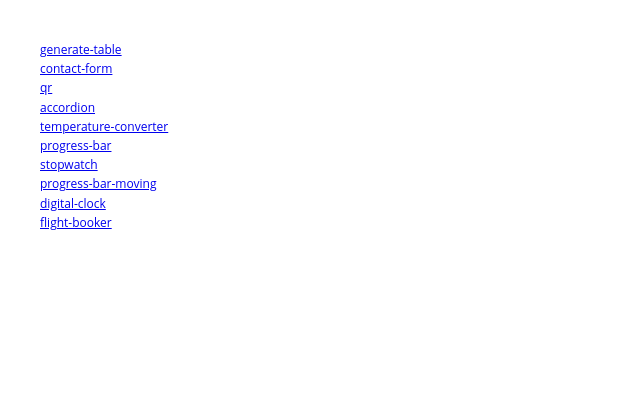
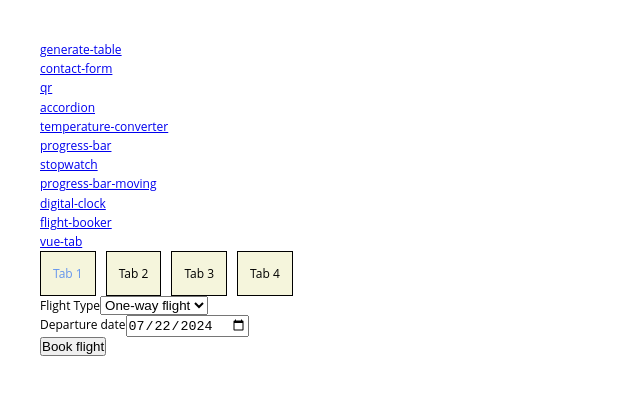
Before and after one commit to trungnd19/GFE-coding, a Vue app: page /vue-tab in a window 1280 px wide. Shown: the top 394 px of the page, without its empty margins (0-640 px from the left). Built offline with nearby package versions, Linux system fonts and the light colour scheme.

Commit message:
feat: implement Tabs

```diff
--- a/src/App.vue
+++ b/src/App.vue
@@ -13,7 +13,8 @@ const routes = [
   'stopwatch',
   'progress-bar-moving',
   'digital-clock',
-  'flight-booker'
+  'flight-booker',
+  'vue-tab'
 ]
 </script>
 
--- /dev/null
+++ b/src/components/vue-tab/Tab.vue
@@ -0,0 +1,24 @@
+<template>
+  <div class="tab-content" v-show="isShowingTab">
+    <slot></slot>
+  </div>
+</template>
+
+<script setup lang="ts">
+import { computed, inject, type Ref, ref } from 'vue'
+interface Props {
+  title: string
+}
+
+const props = withDefaults(defineProps<Props>(), {
+  title: 'Tab title'
+})
+
+const selectedTitle: Ref<string> = inject('selectedTitle', ref(''))
+
+const isShowingTab = computed(() => {
+  return selectedTitle.value === props.title
+})
+</script>
+
+<style scoped></style>
--- /dev/null
+++ b/src/components/vue-tab/TabPage.vue
@@ -0,0 +1,24 @@
+<template>
+  <div>
+    <TabsWrapper>
+        <Tab title="Tab 1"><FlightBooker/></Tab>
+        <Tab title="Tab 2">Hello from tab 2</Tab>
+        <Tab title="Tab 3">Hello from tab 3</Tab>
+        <Tab title="Tab 4"><AsyncComp/></Tab>
+    </TabsWrapper>
+  </div>
+</template>
+
+<script setup lang="ts">
+import FlightBooker from '../flightBooker/FlightBooker.vue';
+import Stopwatch from '../stopwatch/Stopwatch.vue';
+import TabsWrapper from './TabsWrapper.vue';
+import Tab from './Tab.vue';
+import { defineAsyncComponent } from 'vue';
+
+const AsyncComp = defineAsyncComponent(() =>
+  import('../stopwatch/Stopwatch.vue')
+)
+</script>
+
+<style scoped></style>
--- /dev/null
+++ b/src/components/vue-tab/TabsWrapper.vue
@@ -0,0 +1,61 @@
+<template>
+  <div class="tabs">
+    <ul class="tabs__header">
+      <li
+        v-for="title in tabTitles"
+        :key="title"
+        @click="selectTab(title)"
+        class="tabs__header--item"
+        :class="{'is-active': selectedTitle === title}"
+      >
+        {{ title }}
+      </li>
+    </ul>
+    <!-- <KeepAlive> -->
+    <slot> default content </slot>
+    <!-- </KeepAlive> -->
+  </div>
+</template>
+
+<script setup lang="ts">
+import { ref, useSlots, provide } from 'vue'
+// In Vue 3, useSlots() returns an object containing the slots, and each slot is a function that returns the VNodes when called.
+// If a slot is not provided, its corresponding function will be undefined.
+// console.log(slots) => {
+//  default: (...args) => {…}
+//  header: (...args) => {…}
+// }
+
+// Nếu gọi slots.default() => trả ra
+// slots.default() returns an array of VNode objects.
+// Each VNode object has properties that describe the virtual DOM node, such as children, props, key, etc.
+// These VNodes are the internal representation of the DOM elements and components that make up the slot content.
+const slots = useSlots()
+const tabTitles = ref<string[]>(
+  slots.default ? slots.default().map((item) => item.props?.title ?? 'No Title') : []
+)
+const selectedTitle = ref(tabTitles.value[0])
+provide('selectedTitle', selectedTitle)
+
+function selectTab(title: string) {
+  selectedTitle.value = title
+}
+</script>
+
+<style scoped>
+.tabs__header {
+  display: flex;
+  list-style: none;
+  gap: 10px;
+}
+
+.tabs__header--item {
+  padding: 12px;
+  background-color: beige;
+  border: 1px solid black;
+}
+
+.is-active {
+    color:cornflowerblue
+}
+</style>
--- a/src/router.ts
+++ b/src/router.ts
@@ -9,6 +9,7 @@ import Stopwatch from './components/stopwatch/Stopwatch.vue'
 import ProgressBars from './components/progressBars/ProgressBars.vue'
 import DigitalClock from './components/digitalClock/DigitalClock.vue'
 import FlightBooker from './components/flightBooker/FlightBooker.vue'
+import TabPage from './components/vue-tab/TabPage.vue'
 
 const routes = [
   { path: '/generate-table', component: GenerateTable, name: 'generate-table' },
@@ -25,6 +26,7 @@ const routes = [
   { path: '/progress-bar-moving', component: ProgressBars, name: 'progress-bar-moving' },
   { path: '/digital-clock', component: DigitalClock, name:'digital-clock' },
   { path: '/flight-booker', component: FlightBooker, name:'flight-booker' },
+  { path: '/vue-tab', component: TabPage, name:'vue-tab' },
   { path: '/', component: GenerateTable }
 ]
 
```
